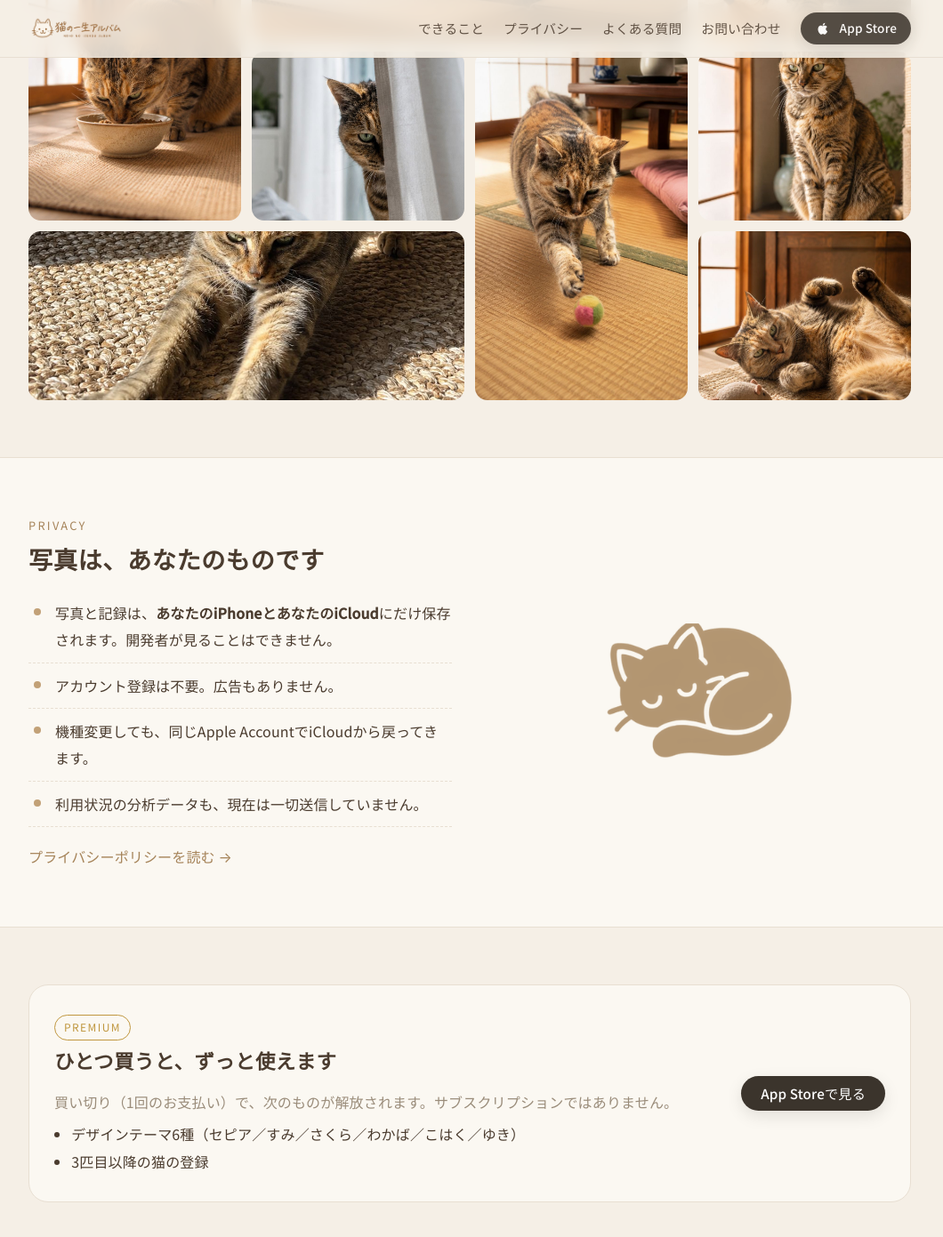
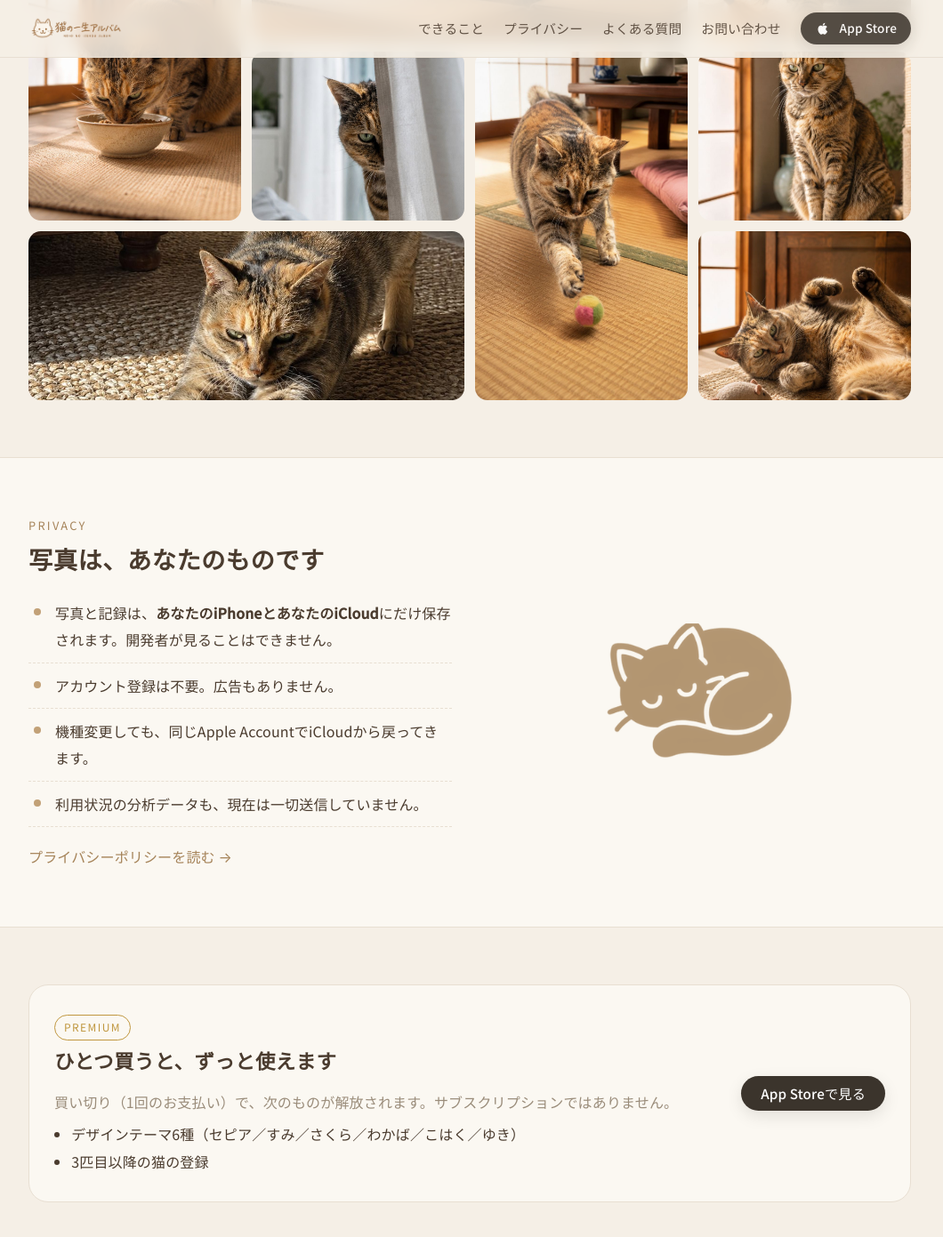
Before and after one commit to yuuki45/catlife-site, a Jekyll site: the page index.html, which Jekyll copies as it is, in a window 1280 px wide and 1400 px high, scrolled down 3970 px. Shown: the top 1391 px of the window at 89% size, without its empty margins (112-1172 px from the left). Built offline with Jekyll 4.4.1, drawn with Linux system fonts in a browser that asks for light colours.

Commit message:
モザイク: 伸びをする猫の切り抜きを少し上寄りに

```diff
--- a/_layouts/default.html
+++ b/_layouts/default.html
@@ -10,7 +10,7 @@
 <link rel="preconnect" href="https://fonts.googleapis.com">
 <link rel="preconnect" href="https://fonts.gstatic.com" crossorigin>
 <link href="https://fonts.googleapis.com/css2?family=Noto+Sans+JP:wght@400;500&family=Noto+Serif+JP:wght@400;600&display=swap" rel="stylesheet">
-<link rel="stylesheet" href="{{ '/assets/site.css?v=4' | relative_url }}">
+<link rel="stylesheet" href="{{ '/assets/site.css?v=5' | relative_url }}">
 </head>
 <body>
 <header class="site-header">
--- a/assets/site.css
+++ b/assets/site.css
@@ -274,7 +274,7 @@ section.alt { background: var(--card); border-top: 1px solid var(--sep); border-
 .mosaic img:nth-child(4) { grid-area: d; }
 .mosaic img:nth-child(5) { grid-area: e; }
 .mosaic img:nth-child(6) { grid-area: f; }
-.mosaic img:nth-child(7) { grid-area: g; object-position: 50% 78%; } /* 伸びをする猫: 顔が下寄りなので下を見せる */
+.mosaic img:nth-child(7) { grid-area: g; object-position: 50% 62%; } /* 伸びをする猫: 顔が下寄りなので下を見せる */
 .mosaic img:nth-child(8) { grid-area: h; }
 @media (max-width: 720px) {
   .mosaic { grid-template-columns: repeat(2, 1fr); grid-auto-rows: 150px;
--- a/index.html
+++ b/index.html
@@ -18,7 +18,7 @@
 <link rel="preconnect" href="https://fonts.googleapis.com">
 <link rel="preconnect" href="https://fonts.gstatic.com" crossorigin>
 <link href="https://fonts.googleapis.com/css2?family=Noto+Sans+JP:wght@400;500&family=Noto+Serif+JP:wght@400;600&display=swap" rel="stylesheet">
-<link rel="stylesheet" href="assets/site.css?v=4">
+<link rel="stylesheet" href="assets/site.css?v=5">
 </head>
 <body>
 
```
